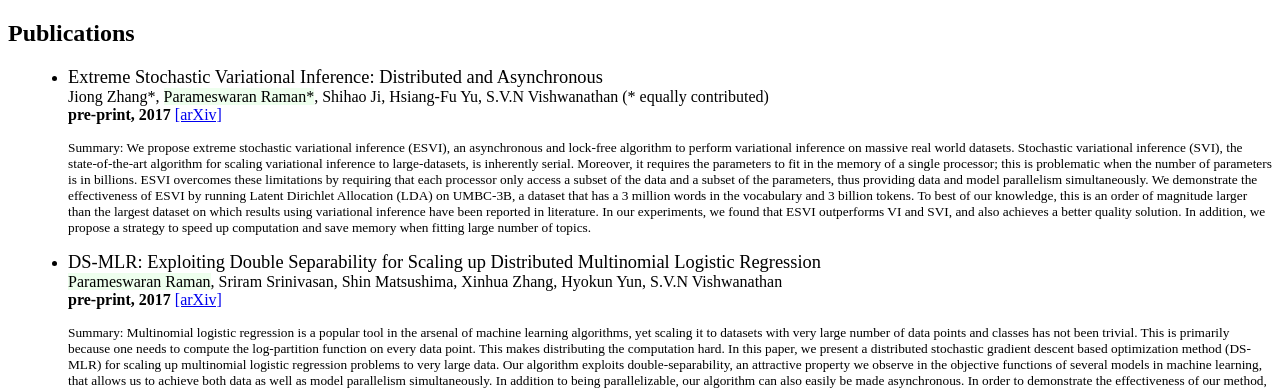
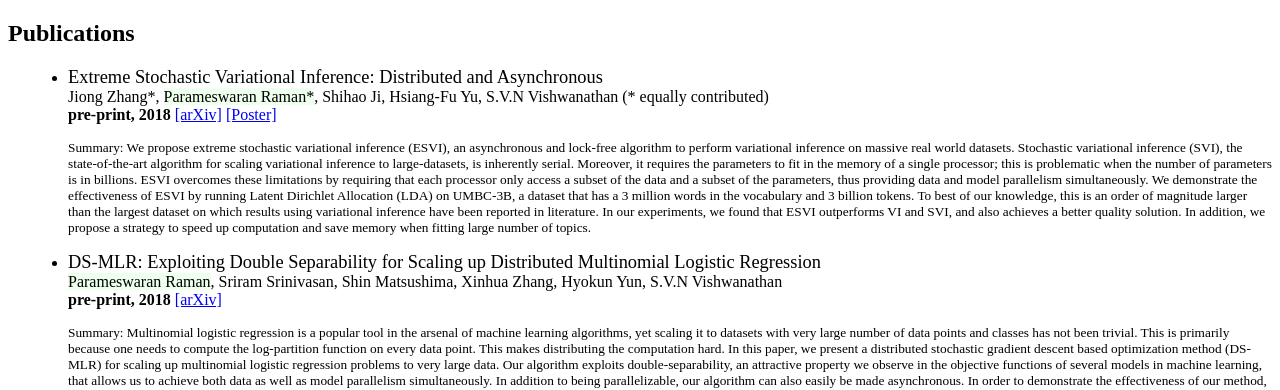
Before and after one commit to ParamsRaman/homepage, a Jekyll site: the page built from research.html, in a window 1280 px wide. Shown: the part 108-498 px from the top of the page. Built offline with Jekyll 4.4.1, drawn with Linux system fonts in a browser that asks for light colours.

Commit message:
esvi poster and some small changes

```diff
--- a/research.html
+++ b/research.html
@@ -34,8 +34,9 @@ title: "Parameswaran Raman: Research"
       Extreme Stochastic Variational Inference: Distributed and Asynchronous <br>
     </span>
     Jiong Zhang*, <span class="me">Parameswaran Raman*</span>, Shihao Ji, Hsiang-Fu Yu, S.V.N Vishwanathan (* equally contributed)<br>
-    <b>pre-print, 2017</b>
-    <a href="https://arxiv.org/pdf/1605.09499v3.pdf">[arXiv]</a>
+    <b>pre-print, 2018</b>
+    <a href="https://arxiv.org/pdf/1605.09499.pdf">[arXiv]</a>
+    <a href="static/pub/esvi-poster.pdf">[Poster]</a>
     <!--a href="robirank.html">[Code]</a--><br/>
     <p><small>Summary: We propose extreme stochastic variational inference (ESVI), an
   asynchronous and lock-free algorithm to perform variational inference
@@ -64,8 +65,8 @@ title: "Parameswaran Raman: Research"
       DS-MLR: Exploiting Double Separability for Scaling up Distributed Multinomial Logistic Regression<br>
     </span>
     <span class="me">Parameswaran Raman</span>, Sriram Srinivasan, Shin Matsushima, Xinhua Zhang, Hyokun Yun, S.V.N Vishwanathan <br>
-    <b>pre-print, 2017</b>
-    <a href="http://arxiv.org/pdf/1604.04706v2.pdf">[arXiv]</a>
+    <b>pre-print, 2018</b>
+    <a href="https://arxiv.org/pdf/1604.04706.pdf">[arXiv]</a>
     <!--a href="robirank.html">[Code]</a--><br/>
     <p><small>Summary: Multinomial logistic regression is a popular tool in the arsenal of machine learning algorithms, yet scaling it to datasets with very large number of data points and classes has not been trivial. This is primarily because one needs to compute the log-partition function on every data point. This makes distributing the computation hard. In this paper, we present a distributed stochastic gradient descent based optimization method (DS-MLR) for scaling up multinomial logistic regression problems to very large data. Our algorithm exploits double-separability, an attractive property we observe in the objective functions of several models in machine learning, that allows us to achieve both data as well as model parallelism simultaneously. In addition to being parallelizable, our algorithm can also easily be made asynchronous. In order to demonstrate the effectiveness of our method, we solve a very large multi-class classification problem on the reddit dataset with data and parameter sizes of 200 GB and 300 GB respectively. Such a scale of data calls for simultaneous data and model parallelism which is where DS-MLR fits in. </small></p>
     <!-- 25 out of 215 (11.6%) -->
```
Also changed, not shown: index.html (+8 -4 lines), 3 other files.
